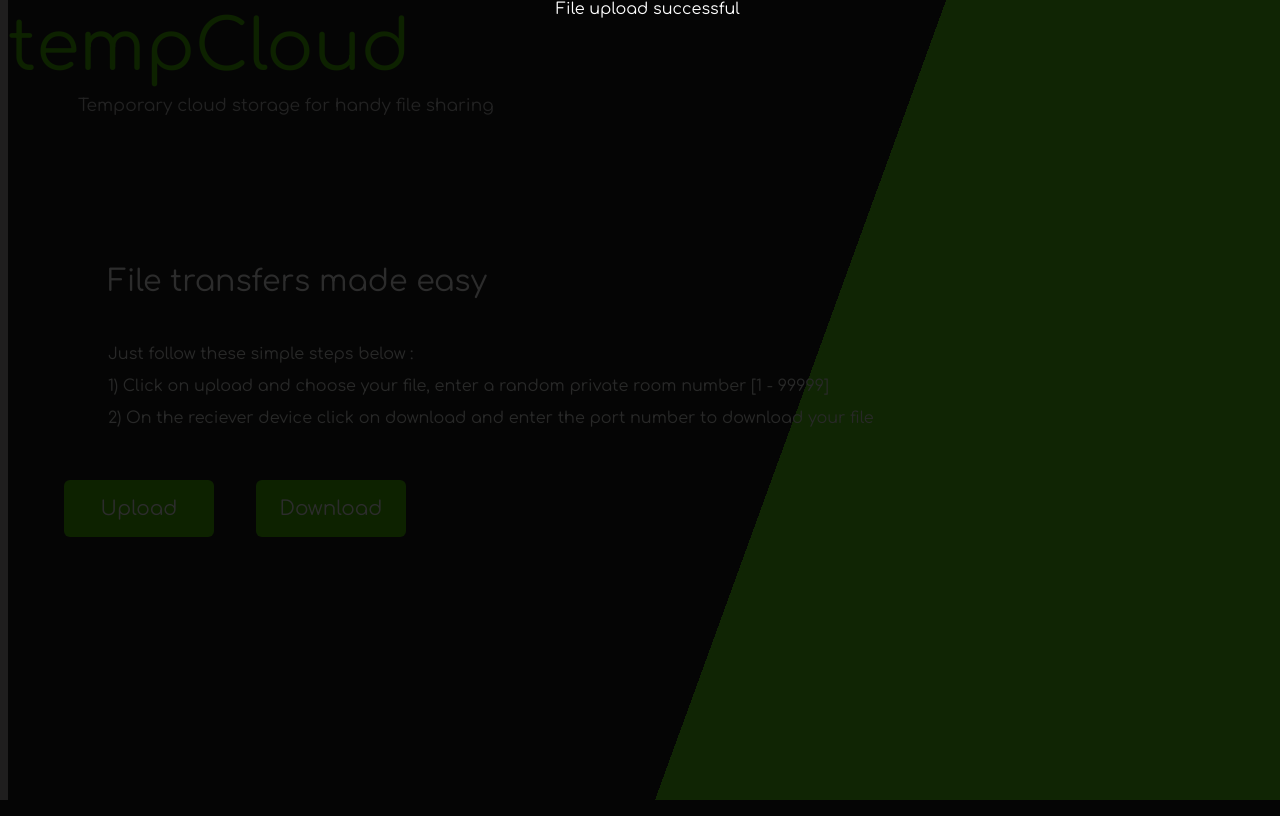
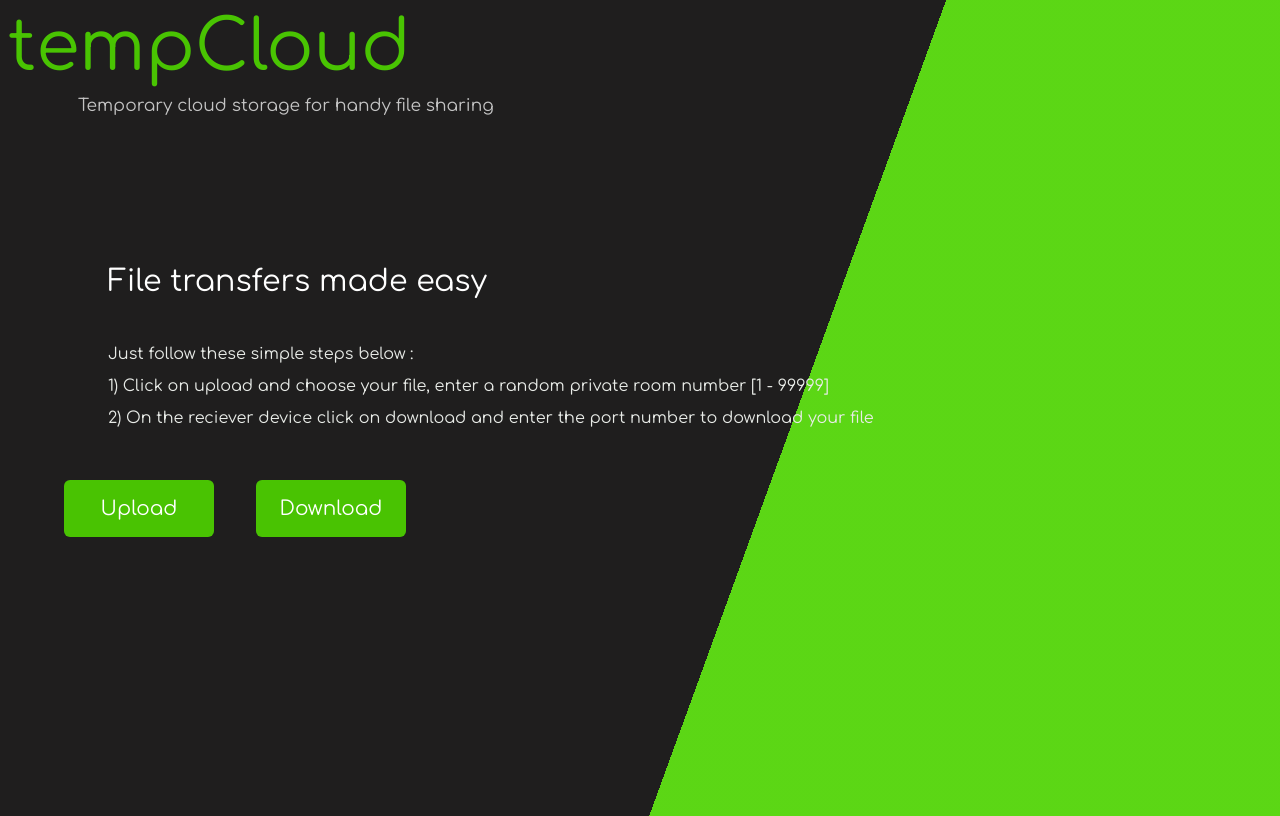
Before and after one commit to NithinSGowda/tempCloud, a PHP site: page / in a window 1280 px wide. Run offline with PHP 8.4, Linux system fonts and the light colour scheme.

Commit message:
Upload part done

```diff
--- a/index.php
+++ b/index.php
@@ -16,7 +16,7 @@ ini_set('max_execution_time', 300);
         $extend=end((explode(".", $f_name)));
      $fupload=move_uploaded_file($t_name,$upload.'/'.$room.'/'.$name.'.'.$extend);
      if($fupload){
-         echo '<style>.success{display: block; }</style>';
+         echo '<script>setTimeout(window.location.replace("http://tempcloud.ml"), 2000);alert("File upload successfull.")</script>';
      }
    }
 ?>
@@ -57,11 +57,6 @@ ini_set('max_execution_time', 300);
         </form>
     </div>
         </div>
-
-        <div class="success">
-            File upload successful
-        </div>
-
     <script defer src="script.js"></script>
 
 </body>
--- a/style.css
+++ b/style.css
@@ -106,13 +106,3 @@ input[type="file"]{
     padding-top: 10px;
     padding-bottom: 10px;
 }
-
-.success{
-    z-index: 2;
-    background-color: rgba(0, 0, 0, 0.829);
-    min-width: 100vw;
-    min-height: 100vh;
-    position: fixed;
-    top: 0;
-    text-align: center;
-}
```
